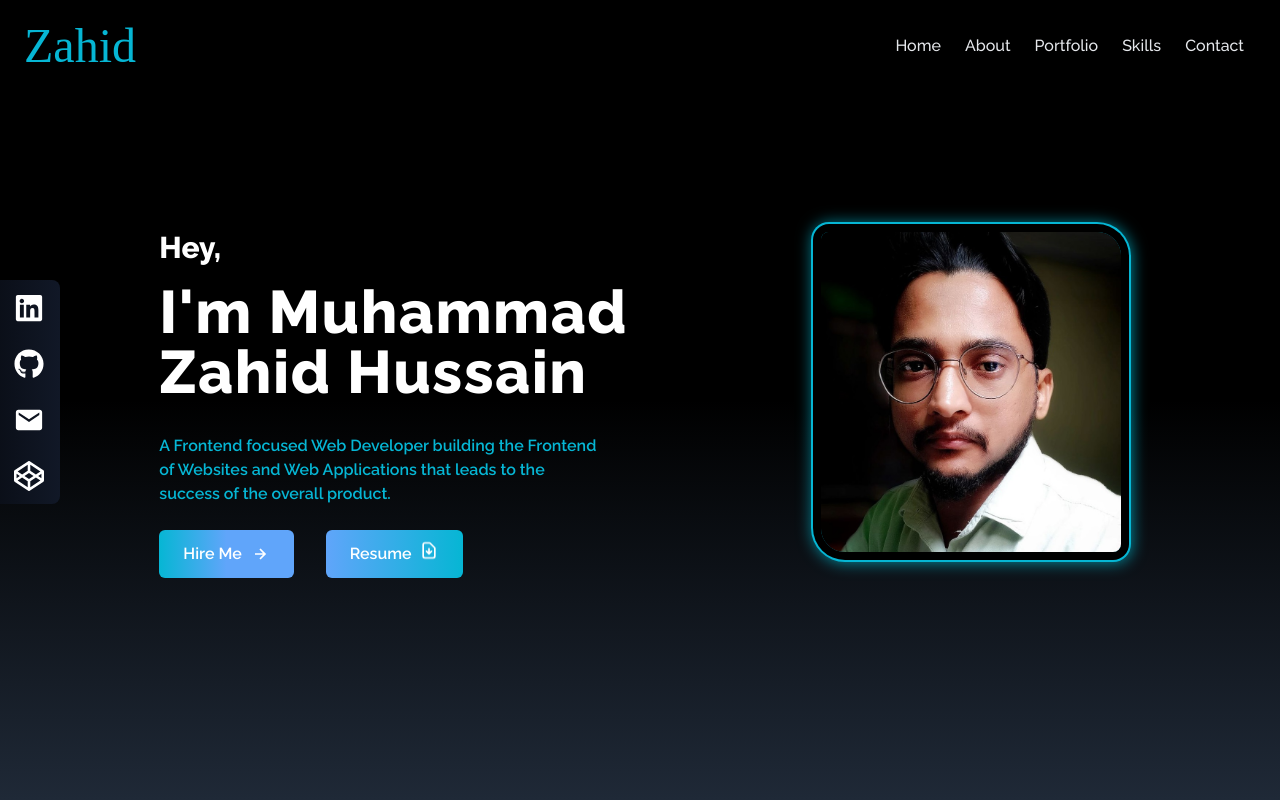
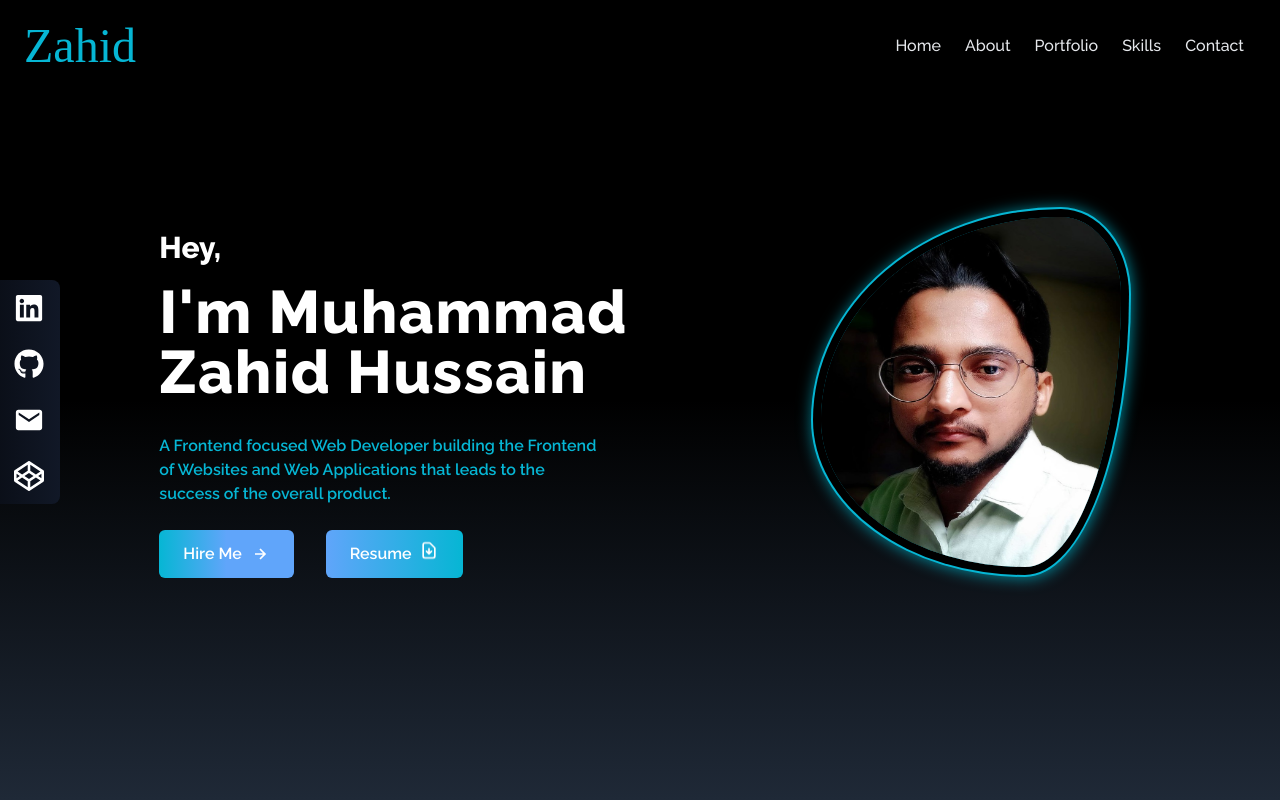
Before and after one commit to ZahidMdHussain/Mine_portfolio, a React (Create React App) app: page / in a window 1280 px wide. Shown: the top 800 px of the page. Built offline with nearby package versions, Linux system fonts and the light colour scheme; a web font is replaced by a local one.

Commit message:
project added to portfolio

```diff
--- a/src/components/Body.jsx
+++ b/src/components/Body.jsx
@@ -54,7 +54,7 @@ const Body = () => {
         </div>
         <div className="mb-4">
           <img
-            className="w-[200px] h-[220px]  md:w-[300px] md:h-[320px] object-cover ring-2 ring-offset-4 md:ring-offset-8 ring-cyan-500  ring-offset-black  shadow-[1px_1px_15px_10px_rgba(0,188,212,0.7)] rounded-tl-lg rounded-br-lg rounded-tr-3xl rounded-bl-3xl"
+            className="w-[200px] h-[250px]  md:w-[300px] md:h-[350px] object-fill ring-2 ring-offset-4 md:ring-offset-8 ring-cyan-500  ring-offset-black  shadow-[1px_1px_15px_10px_rgba(0,188,212,0.7)] rounded-tl-lg rounded-br-lg rounded-tr-3xl rounded-bl-3xl box"
             src={profile}
             alt="profile pic"
           />
--- a/src/index.css
+++ b/src/index.css
@@ -23,3 +23,7 @@ body::-webkit-scrollbar-thumb {
     background-color: #00BCD4;
     border-radius: 8px;
   }
+
+.box{
+  border-radius: 80% 20% 32% 68% / 58% 22% 78% 42%;
+}
```
